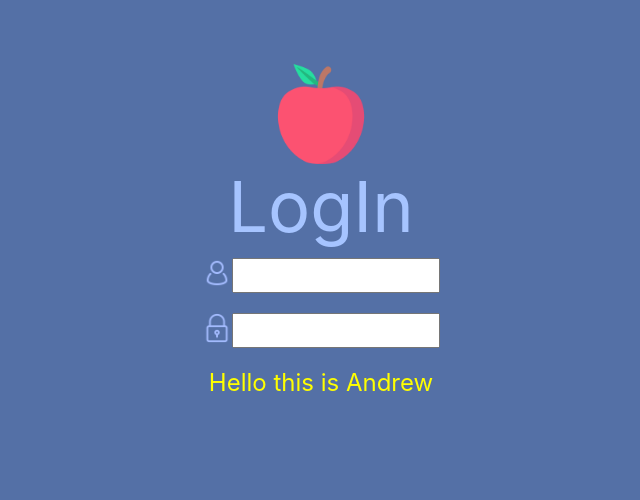
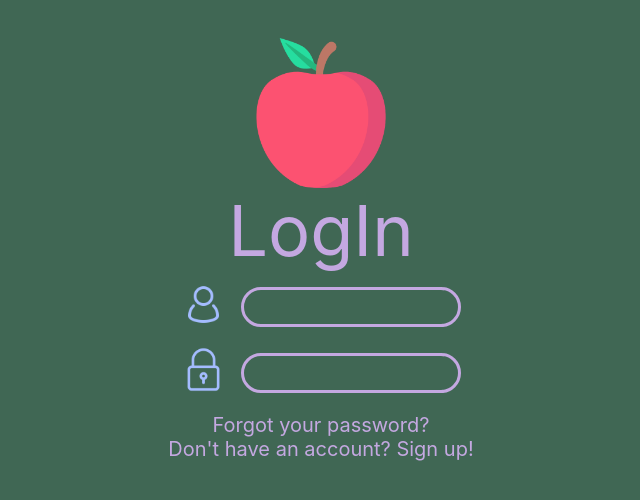
Before and after one commit to nullbeep/SocialOrganizer, a React (Create React App) app: page / in a window 1280 px wide. Shown: the top 500 px of the page, without its empty margins (319-959 px from the left). Built offline with nearby package versions, Linux system fonts and the light colour scheme.

Commit message:
new colors cleaning format

```diff
--- a/src/LoginPage/index.js
+++ b/src/LoginPage/index.js
@@ -4,7 +4,7 @@ import Apple from "./apple.png";
 import ID from "./account.png";
 import Pass from "./padlock.png";
 const Container = styled.div`
-  background-color: #5470a6; //change to your own color
+  background-color: #406754; //change to your own color
   height: 100vh;
   display: flex;
   flex-direction: column;
@@ -14,13 +14,13 @@ const Container = styled.div`
 `;
 
 const LogoIcon = styled.img`
-  width: 100px; //change
-  height: 100px; // change
-  margin-top: 5vw; // change
+  width: 150px; //change
+  height: 150px; // change
+  margin-top: 3vw; // change
 `;
 
 const Title = styled.div`
-  color: #a6c4ff; //
+  color: #C4A8E1; //
   font-size: 5.5vw; //change
   margin-bottom: 0.7vw;
 `;
@@ -29,22 +29,31 @@ const Wrapper = styled.div`
   display: flex;
   flex-direction: row;
   justify-content: center;
-  margin-bottom: 20px;
+  margin-bottom: 15px;
+  align-items: center;
 `;
 const IDIcon = styled.img`
-  width: 30px;
-  height: 30px;
+  width: 45px;
+  height: 45px;
   margin-bottom: 0.4vw;
+  margin-right: 15px;
   filter: invert(82%) sepia(54%) saturate(3781%) hue-rotate(192deg)
     brightness(108%) contrast(101%);
 `;
 
 const Input = styled.input`
   width: 200px;
+  background-color: #406754;
+  border-radius: 200px;
+  border: 3px #C4A8E1 solid;
+  color: #e1a8ba;
+  height: 20px;
+  font-size: 20px;
+  padding: 7px;
 `;
 const Paragraph = styled.div`
-  color: yellow;
-  font-size: 24px;
+  color: #C4A8E1;
+  font-size: 20px;
 `;
 function LoginPage() {
   return (
@@ -59,7 +68,8 @@ function LoginPage() {
         <IDIcon src={Pass} />
         <Input />
       </Wrapper>
-      <Paragraph>Hello this is Andrew</Paragraph>
+      <Paragraph>Forgot your password?</Paragraph>
+      <Paragraph>Don't have an account? Sign up!</Paragraph>
     </Container>
   );
 }
```
